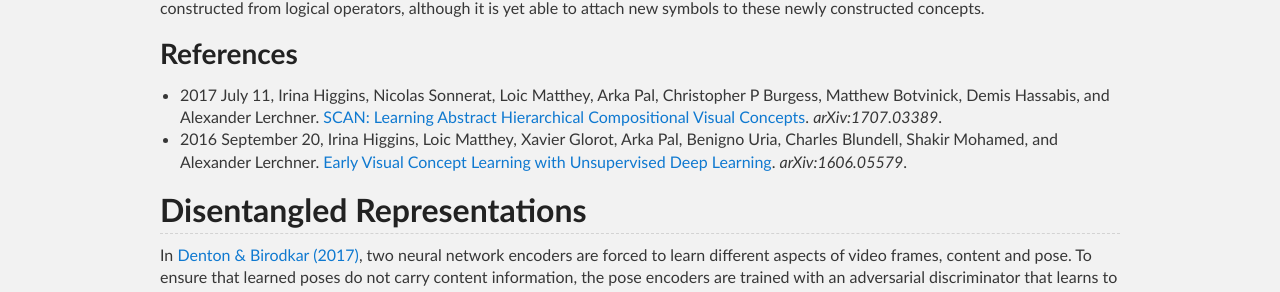
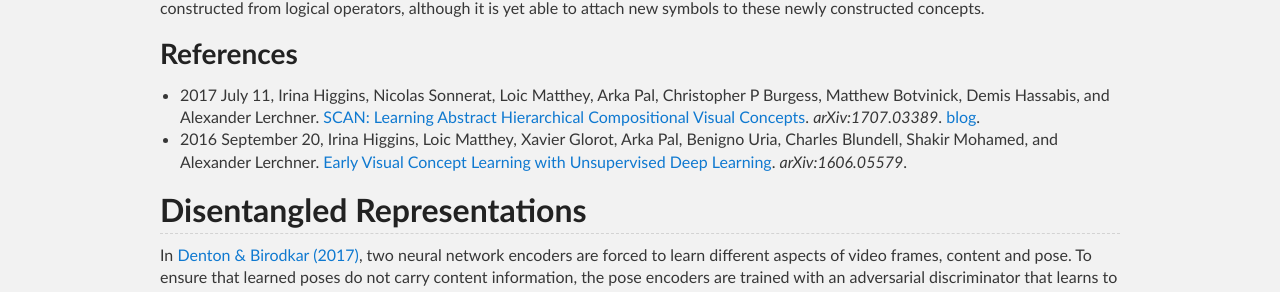
Before and after one commit to Tonywuhk/realai.org, a Jekyll site: the page built from concept-learning.md, in a window 1280 px wide. Shown: the part 203-495 px from the top of the page. Built offline with Jekyll 4.4.1, drawn with Linux system fonts in a browser that asks for light colours; our own code applies the rules of GitHub Pages for plain Markdown files; formulas are drawn with MathJax 3; comment, search, counter and statistics services are not loaded; the repository's description, which GitHub fills in, is left out.

Commit message:
Add SCAN blog link

```diff
--- a/concept-learning.md
+++ b/concept-learning.md
@@ -8,7 +8,7 @@ mathjax: true
 
 ### References
 
-* 2017 July 11, Irina Higgins, Nicolas Sonnerat, Loic Matthey, Arka Pal, Christopher P Burgess, Matthew Botvinick, Demis Hassabis, and Alexander Lerchner. [SCAN: Learning Abstract Hierarchical Compositional Visual Concepts](https://arxiv.org/abs/1707.03389). *arXiv:1707.03389*.
+* 2017 July 11, Irina Higgins, Nicolas Sonnerat, Loic Matthey, Arka Pal, Christopher P Burgess, Matthew Botvinick, Demis Hassabis, and Alexander Lerchner. [SCAN: Learning Abstract Hierarchical Compositional Visual Concepts](https://arxiv.org/abs/1707.03389). *arXiv:1707.03389*. [blog](https://deepmind.com/blog/imagine-creating-new-visual-concepts-recombining-familiar-ones/).
 * 2016 September 20, Irina Higgins, Loic Matthey, Xavier Glorot, Arka Pal, Benigno Uria, Charles Blundell, Shakir Mohamed, and Alexander Lerchner. [Early Visual Concept Learning with Unsupervised Deep Learning](https://arxiv.org/abs/1606.05579). *arXiv:1606.05579*.
 
 ## Disentangled Representations
```
Also changed, not shown: labs/deepmind-publications.md (+1 -1 lines).
